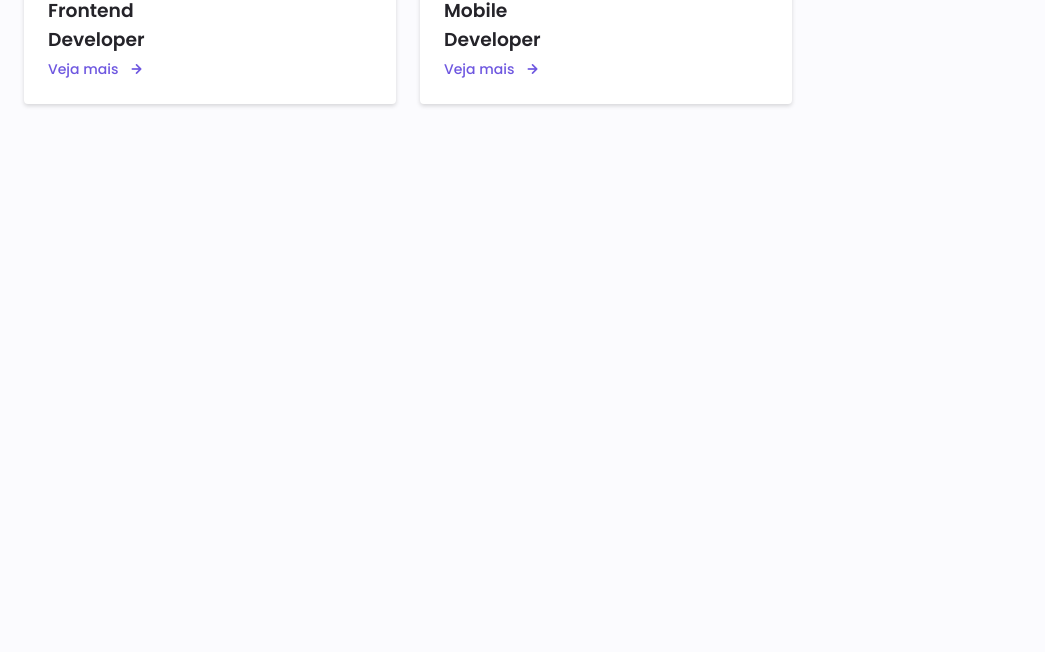
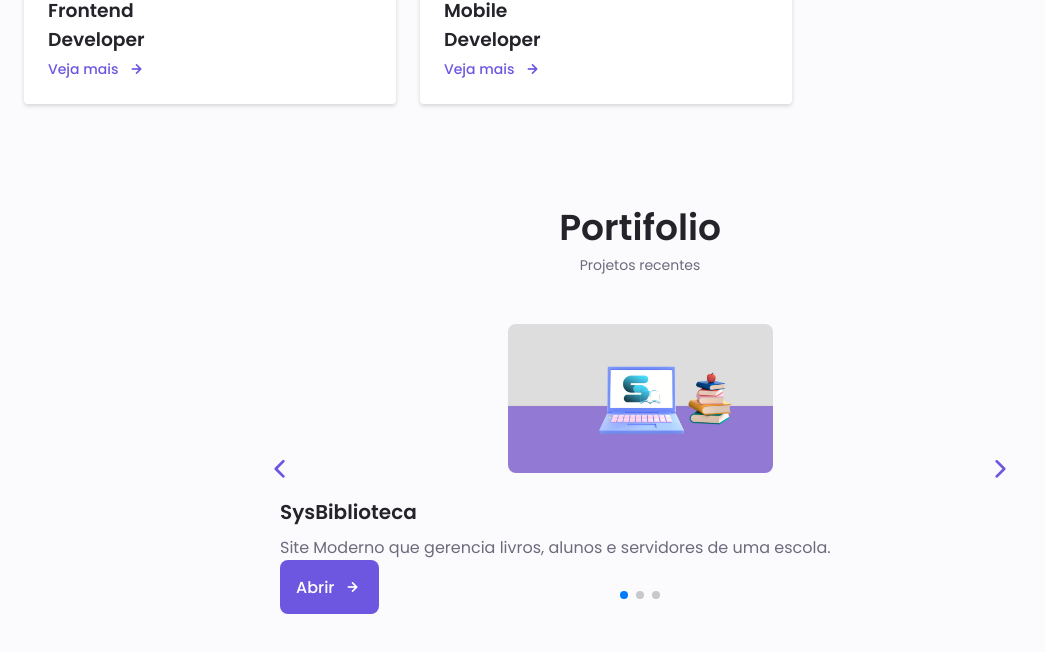
Before and after one commit to Danielmtdc16/Portfolio, a plain HTML site: page index.html in a window 1280 px wide. Shown: the part 2849-3501 px from the top of the page, without its empty margins (0-1045 px from the left). Before the commit the page ends 3065 px from the top, so only its background shows below. Drawn offline with nearby package versions, Linux system fonts and the light colour scheme.

Commit message:
Adicionado um carrossel para os projetos. Estilização desta etapa quase concluída.

```diff
--- a/assets/css/style.css
+++ b/assets/css/style.css
@@ -679,8 +679,64 @@ img {
 }
 
 /*==================== PORTFOLIO ====================*/
+.portifolio__container{
+  overflow: initial;
+}
 
+.portifolio__content{
+  padding:0 1.5rem;
+}
 
+.portifolio__img{
+  width: 265px;
+  border-radius: .5rem;
+  justify-self: center;
+}
+
+.portifolio__title{
+  font-size: var(--h3-font-size);
+  margin-bottom: var(--mb-0-5);
+}
+
+.potifolio__description{
+  margin-bottom: var(--mb-0-75);
+}
+
+.potifolio__button:hover .button__icon{
+  transform: translateX(.25rem);
+}
+
+.swiper-button-prev::after,
+.swiper-button-next::after{
+  content: "";
+}
+
+.swiper-portifolio-icon{
+  font-size: 2rem;
+  color: var(--first-color);
+}
+
+.swiper-button-prev{
+  left: -.5rem;
+}
+
+.swiper-button-next{
+  right: -.5rem;
+}
+
+.swiper-container-horizontal > .swiper-pagination-bullets {
+  bottom: -2.5rem
+}
+
+.swiper-pagination-bullet-active{
+  background-color: var(--first-color);
+}
+
+.swiper-button-prev,
+.swiper-button-next,
+.swiper-pagination-bullet{
+  outline: none;
+}
 /*==================== PROJECT IN MIND ====================*/
 
 
--- a/assets/js/main.js
+++ b/assets/js/main.js
@@ -94,7 +94,18 @@ modalCloses.forEach((modalClose) =>{
 })
 
 /*==================== PORTFOLIO SWIPER  ====================*/
-
+let swiper = new Swiper(".portifolio__container", {
+    cssMode: true,
+    loop: true,
+    navigation: {
+      nextEl: ".swiper-button-next",
+      prevEl: ".swiper-button-prev",
+    },
+    pagination: {
+      el: ".swiper-pagination",
+      clickable: true,
+    },
+});
 
 /*==================== TESTIMONIAL ====================*/
 
--- a/index.html
+++ b/index.html
@@ -6,6 +6,7 @@
     <meta name="viewport" content="width=device-width, initial-scale=1.0">
     <link rel="stylesheet" href="https://unicons.iconscout.com/release/v4.0.0/css/line.css">
     <link rel="stylesheet" href="assets/css/style.css">
+    <link rel="stylesheet" href="assets/css/swiper-bundle.min.css">
     <title>Portifólio</title>
 </head>
 <body>
@@ -470,9 +471,72 @@
             </div>
         </section>
 
+        <section class="portifolio section" id="portifolio">
+            <h2 class="section__title">Portifolio</h2>
+            <span class="section__subtitle">Projetos recentes</span>
+
+            <div class="portifolio__container container swiper mySwiper">
+                <div class="swiper-wrapper">
+
+                    <!-- Projeto 1 -->
+                    <div class="portifolio__content grid swiper-slide">
+                        <img src="assets/img/SysBiblioteca.jpg" alt="" class="portifolio__img">
+
+                        <div class="portifolio__data">
+                            <h3 class="portifolio__title">SysBiblioteca</h3>
+                            <p class="portifolio__description">Site Moderno que gerencia livros, alunos e servidores de uma escola.</p>
+
+                            <a href="#" class="button button--flex button--small portifolio__button">
+                                Abrir
+                                <i class="uil uil-arrow-right button__icon"></i>
+                            </a>
+                        </div>
+                    </div>
+
+                    <div class="portifolio__content grid swiper-slide">
+                        <img src="assets/img/quizmica.jpg" alt="" class="portifolio__img">
+
+                        <div class="portifolio__data">
+                            <h3 class="portifolio__title">Quizmica</h3>
+                            <p class="portifolio__description">Jogo criado na web com o objetivo de auxiliar no aprendizado de Química Orgânica.</p>
+
+                            <a href="#" class="button button--flex button--small portifolio__button">
+                                Abrir
+                                <i class="uil uil-arrow-right button__icon"></i>
+                            </a>
+                        </div>
+                    </div>
+
+                    <div class="portifolio__content grid swiper-slide">
+                        <img src="assets/img/SysBiblioteca.jpg" alt="" class="portifolio__img">
+
+                        <div class="portifolio__data">
+                            <h3 class="portifolio__title">SysBiblioteca</h3>
+                            <p class="portifolio__description">Site Moderno que gerencia livros, alunos e servidores de uma escola.</p>
+
+                            <a href="#" class="button button--flex button--small portifolio__button">
+                                Abrir
+                                <i class="uil uil-arrow-right button__icon"></i>
+                            </a>
+                        </div>
+                    </div>
+                </div>
+
+                <div class="swiper-button-next">
+                    <i class="uil uil-angle-right-b swiper-portifolio-icon"></i>
+                </div>
+                <div class="swiper-button-prev">
+                    <i class="uil uil-angle-left-b swiper-portifolio-icon"></i>
+                </div>
+
+                <div class="swiper-pagination"></div>
+            </div>
+        </section>
+
     </main>
 
 
+    <script src="assets/js/swiper-bundle.min.js"></script>
     <script src="assets/js/main.js"></script>
 </body>
 </html>
```
Also changed, not shown: assets/css/swiper-bundle.min.css (added), assets/img/SysBiblioteca.jpg (added), assets/img/quizmica.jpg (added), assets/img/quizmica.png (added), assets/js/swiper-bundle.min.js (added).
